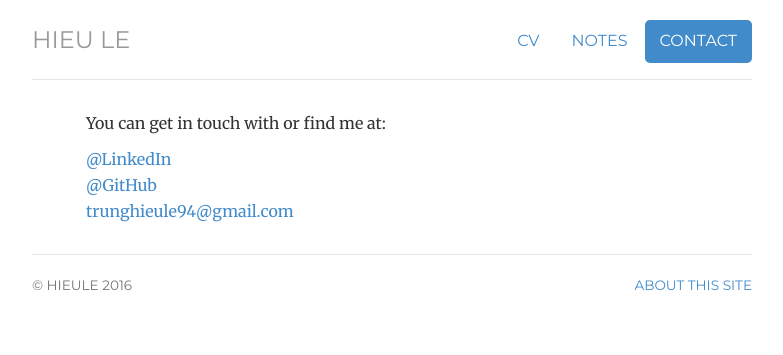
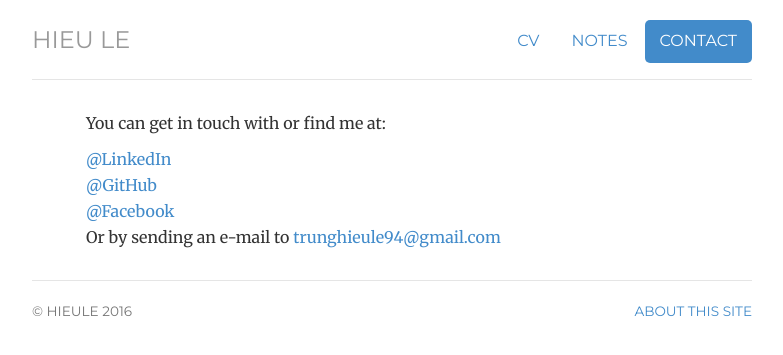
Before and after one commit to hieule22/hieule22.github.io, a Jekyll site: the page built from contact/index.html, in a window 1280 px wide. Shown: the top 355 px of the page, without its empty margins (248-1031 px from the left). Built offline with Jekyll 4.4.1, drawn with Linux system fonts in a browser that asks for light colours; part of the change alters nothing that is shown.

Commit message:
Update index.html

```diff
--- a/contact/index.html
+++ b/contact/index.html
@@ -14,7 +14,7 @@ description: Contact information for Hieu Le.
 	<ul class="list-unstyled">
 	<li><a href="http://www.linkedin.com/in/hieule16/">@LinkedIn</a></li>
 	<li><a href="http://github.com/hieule22">@GitHub</a></li>
-	<li><a href="https://www.facebook.com/letrunghieu.fb>@Facebook</a></li>
+	<li><a href="https://www.facebook.com/letrunghieu.fb">@Facebook</a></li>
 	<li>Or by sending an e-mail to <a href="mailto:trunghieule94@gmail.com" target="_top"> trunghieule94@gmail.com </a></li>
 	</ul>
 
```
